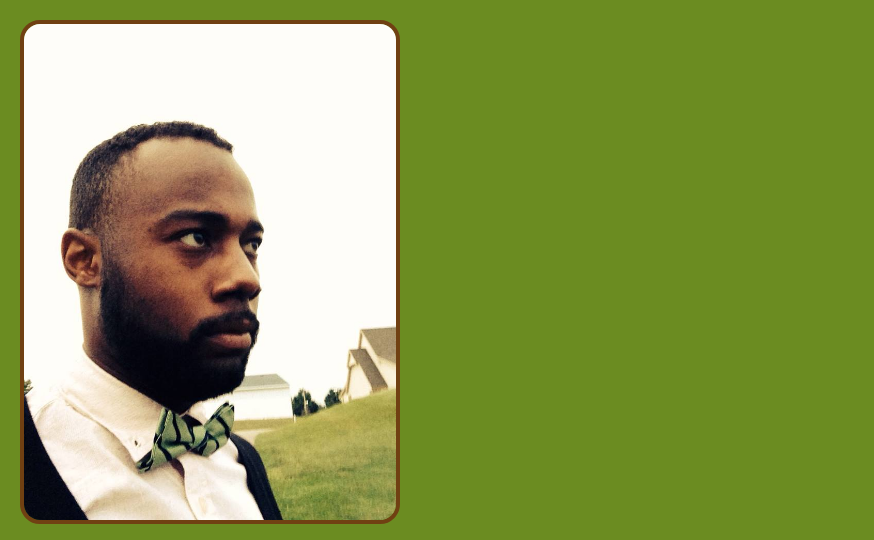
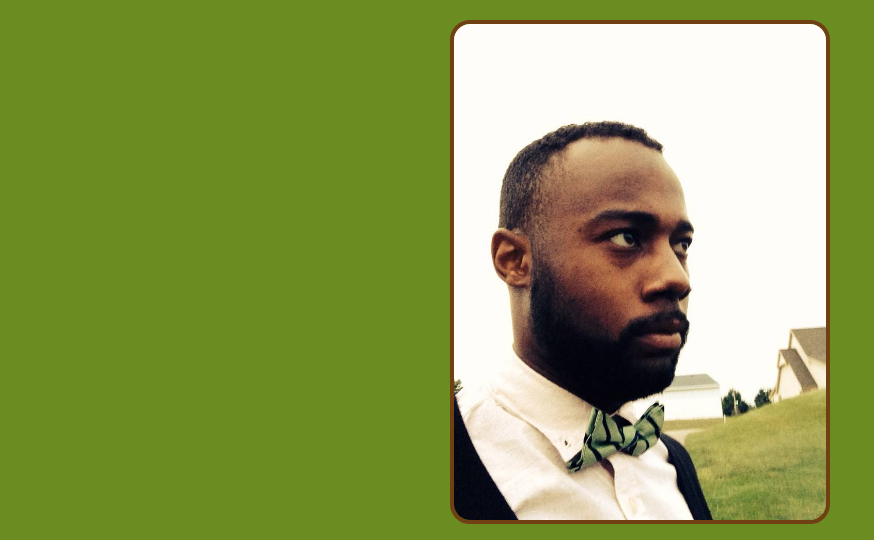
Before and after one commit to JamaalHarris/personal_site, a website built with Vite: page index.html in a window 1280 px wide. Shown: the top 540 px of the page, without its empty margins (0-874 px from the left). Built offline with nearby package versions, Linux system fonts and the light colour scheme; a web font is replaced by a local one.

Commit message:
refactors image spacing

```diff
--- a/styles.css
+++ b/styles.css
@@ -35,6 +35,9 @@ img {
     width: 30%;
     border-radius: calc(var(--image) * 2);
     border: 4px solid var(--text);
+    display: block;
+    margin-left: auto;
+    margin-right: auto;
 }
 
 a {
```
Also changed, not shown: index.html (+0 -4 lines).
